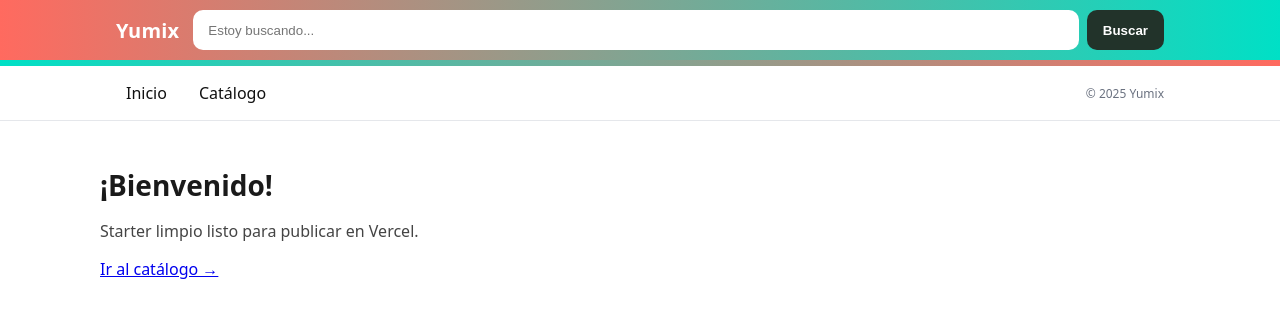
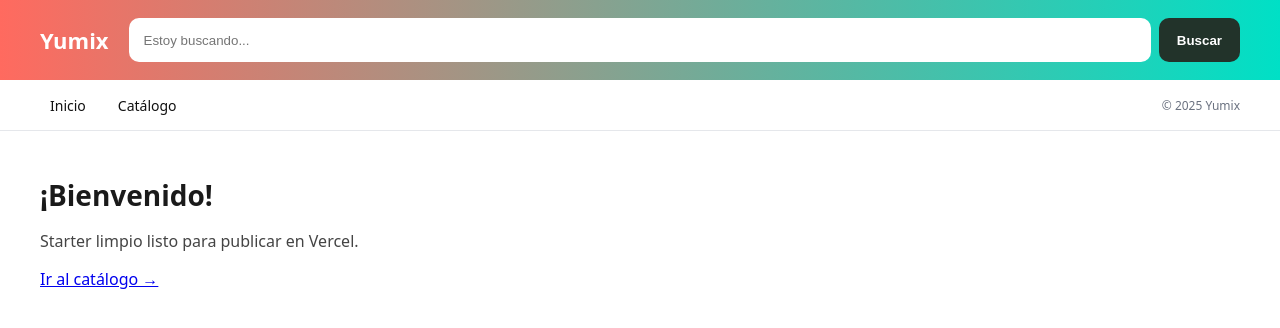
Before and after one commit to DevFredoom1945/tienda-yumix, a Next.js app: page / in a window 1280 px wide. Shown: the top 328 px of the page. Built offline with nearby package versions, Linux system fonts and the light colour scheme.

Commit message:
Update globals.css

```diff
--- a/app/globals.css
+++ b/app/globals.css
@@ -1,54 +1,54 @@
 :root{
-  --brand-primary:#ff6a5f;   /* coral del logo */
-  --brand-accent:#00e0c6;    /* verde-agua del logo */
-  --brand-dark:#22332a;      /* fondo oscuro sugerido */
+  --brand-primary:#ff6a5f;
+  --brand-accent:#00e0c6;
+  --brand-dark:#22332a;
   --text:#1a1a1a;
   --muted:#6b7280;
   --bg:#ffffff;
   --border:#e5e7eb;
 }
 
-*{box-sizing:border-box}
 html,body{padding:0;margin:0;background:var(--bg);color:var(--text);font-family:system-ui,Arial}
 
 .topbar{
   background:linear-gradient(90deg,var(--brand-primary),var(--brand-accent));
-  padding:10px 0;
+  padding:18px 0; /* más gruesa */
 }
 
-.container{max-width:1080px;margin:0 auto;padding:0 16px}
+.container{max-width:1200px;margin:0 auto;padding:0 16px}
 
 .topbar-inner{
-  display:flex;align-items:center;gap:14px;
+  display:flex;align-items:center;gap:20px;
 }
 
 .brand{
-  font-weight:800;font-size:20px;color:#fff;letter-spacing:.2px;white-space:nowrap
+  font-weight:800;font-size:22px;color:#fff;white-space:nowrap
 }
 
 .search{
   flex:1;display:flex;gap:8px
 }
 .search input{
-  flex:1;height:40px;border-radius:10px;border:1px solid transparent;
-  padding:0 14px;background:#ffffff;outline:none;
+  flex:1;height:44px;border-radius:10px;border:1px solid transparent;
+  padding:0 14px;background:#fff;outline:none;
 }
 .search input:focus{border-color:var(--brand-accent);box-shadow:0 0 0 3px rgba(0,224,198,.25)}
 .search button{
-  height:40px;border:none;border-radius:10px;padding:0 16px;cursor:pointer;
+  height:44px;border:none;border-radius:10px;padding:0 18px;cursor:pointer;
   background:var(--brand-dark);color:#fff;font-weight:600;
 }
 
-.accent{
-  height:6px;background:linear-gradient(90deg,var(--brand-accent),var(--brand-primary));
+.icons{
+  display:flex;align-items:center;gap:18px;color:#fff;
 }
+.icons span{cursor:pointer;display:flex;align-items:center;gap:6px;font-size:14px}
 
 .nav{
   background:#fff;border-bottom:1px solid var(--border);
 }
 .nav-inner{
   display:flex;justify-content:space-between;align-items:center;
-  gap:16px;height:54px;
+  gap:16px;height:50px;
 }
-.nav a{color:#111;text-decoration:none;padding:8px 10px;border-radius:8px}
+.nav a{color:#111;text-decoration:none;padding:8px 10px;border-radius:8px;font-size:14px}
 .nav a:hover{background:#f7f7f7}
```
